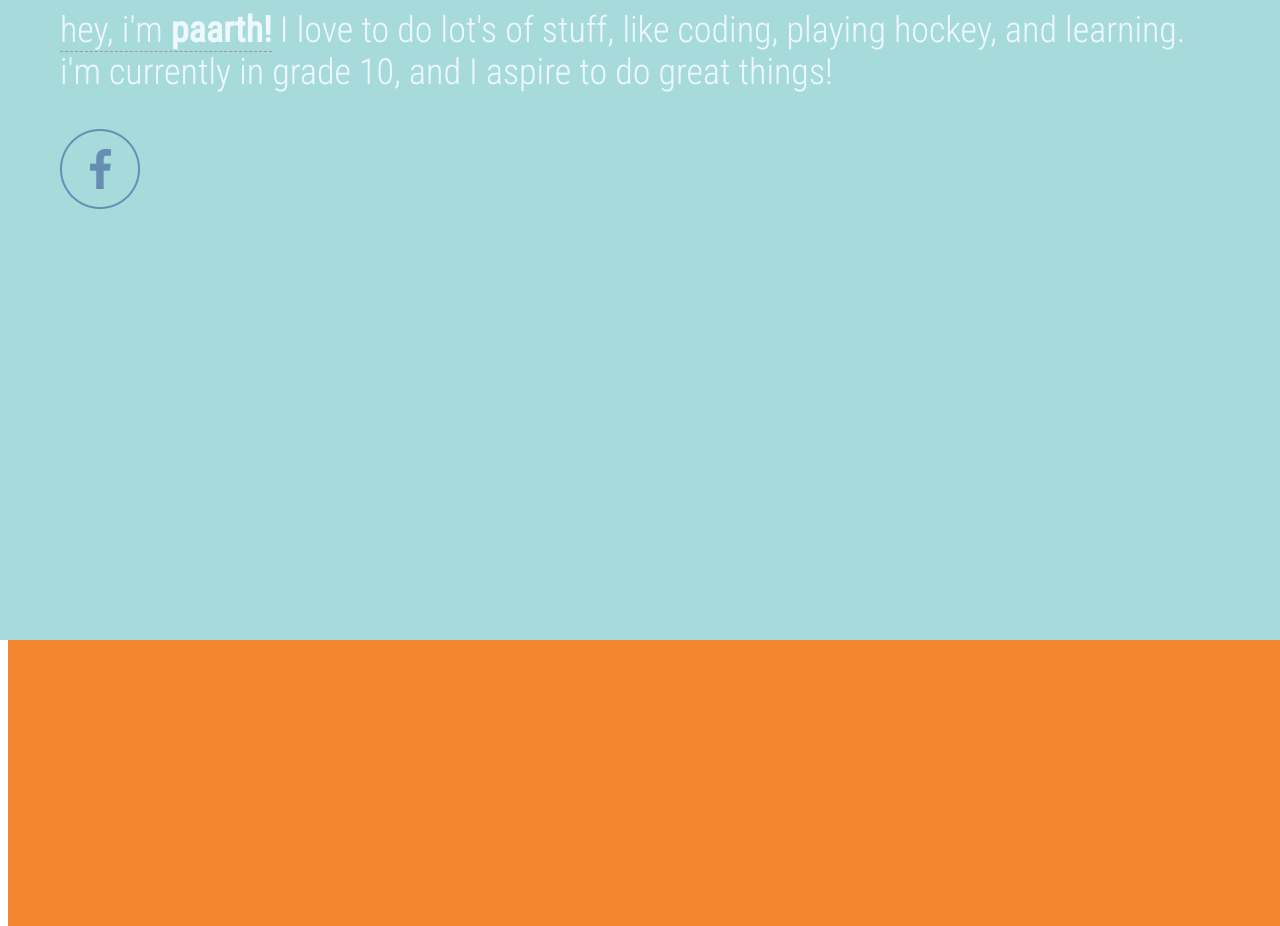
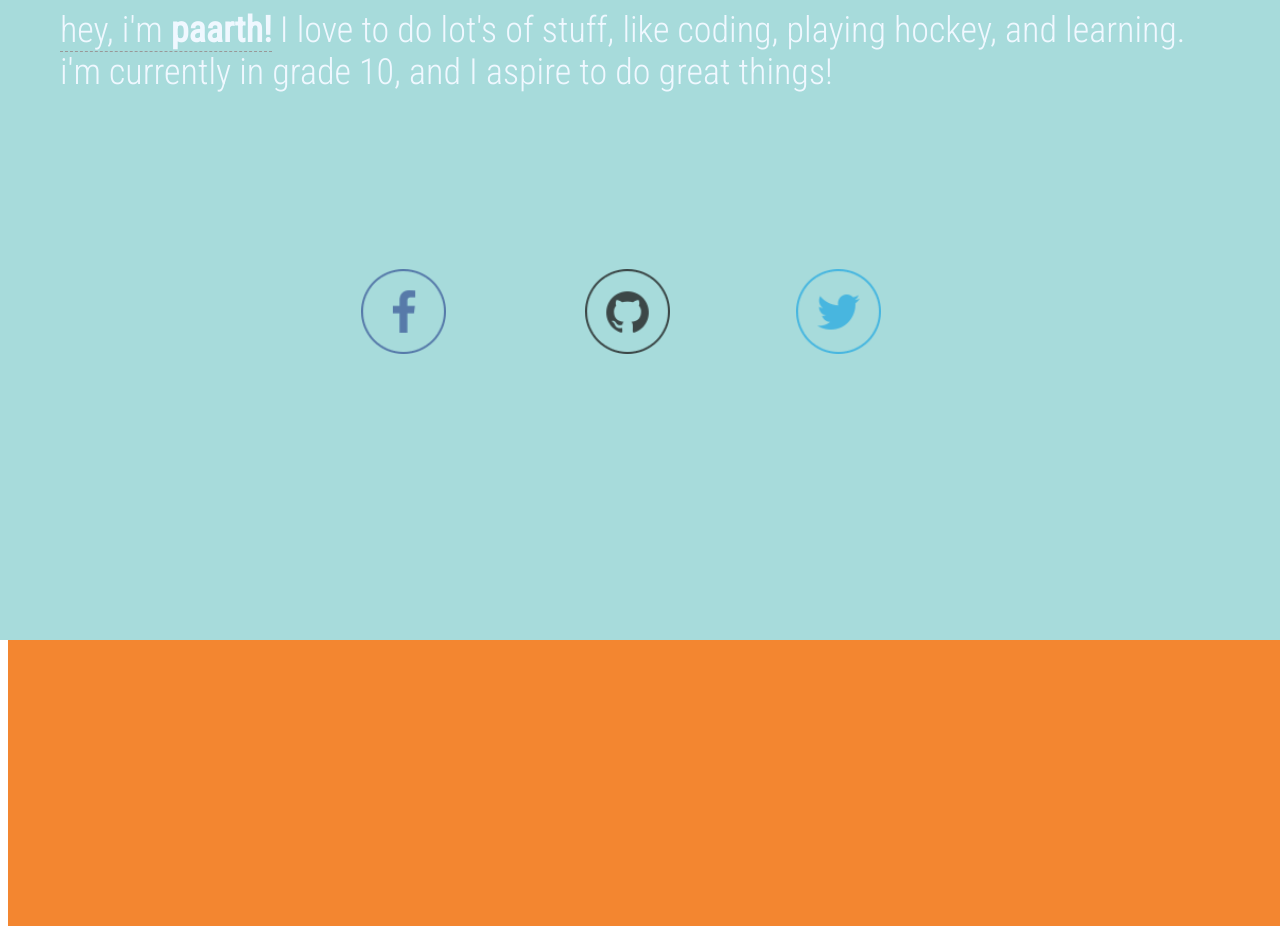
Before and after one commit to paarthmadan/Personal-Website-2, a plain HTML site: page index.html in a window 1280 px wide. Shown: the part 960-1886 px from the top of the page. Drawn offline with nearby package versions, Linux system fonts and the light colour scheme.

Commit message:
i'm back, fixed images and links

```diff
--- a/index.html
+++ b/index.html
@@ -23,7 +23,9 @@
 				</p>
 
 
-				<img src="facebook.png" id = "hover">
+					<a href="http://www.facebook.com/paarth.madan94" > <img class = "fb" src="facebook.png" id = "hover" ></a>
+					<a href = "http://www.github.com/paarthmadan" ><img class = "gh" src="github.png" id = "hover"> </a>
+					<a href = "http://www.twitter.com/paarthmadan_"> <img class = "tw" src="twitter.png" id = "hover"> </a>
 
 			</div>
 
--- a/stylesheet.css
+++ b/stylesheet.css
@@ -1,3 +1,5 @@
+
+
 h1{
 	font-family: 'Roboto Condensed';
 	font-size: 70px;
@@ -169,9 +171,30 @@ color: #F0F8FF;
 }
 
 #hover{
-
-	opacity: .6;
+	width: 85px;
+	height: 85px;
+	margin-top: 17.5vh;
+	opacity: .75;
 }
 #hover:hover{
 opacity: 1;
 }
+
+
+.fb{
+	position: absolute;
+	margin-left: 23.5vw;
+
+}
+
+.gh{
+	position: absolute;
+	margin-left: 41vw;
+
+}
+
+.tw{
+	position: absolute;
+	margin-left: 57.5vw;
+
+}
```
